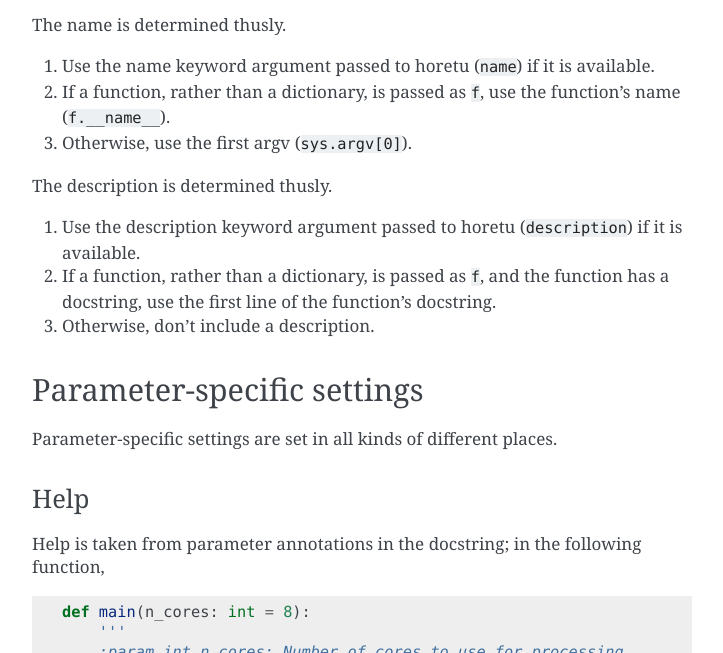
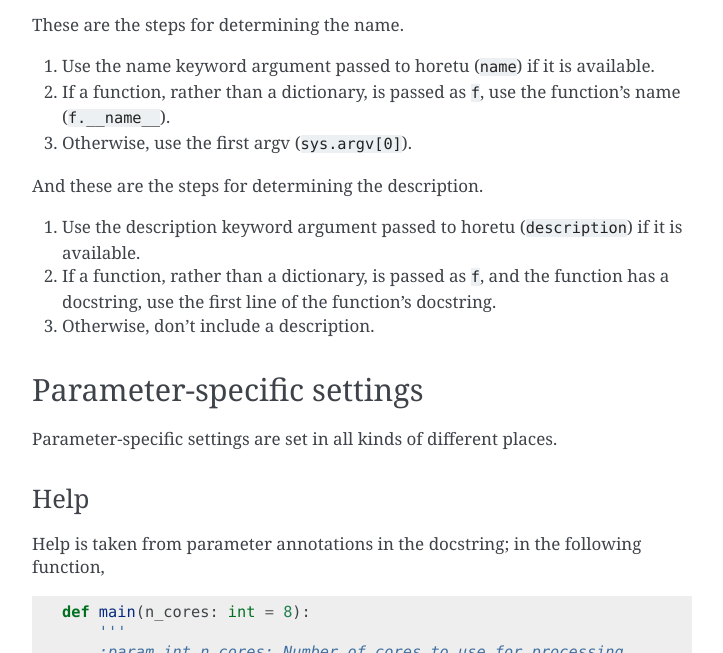
Before and after one commit to tlevine/horetu, a Sphinx documentation site: the page built from docs/settings.rst, in a window 1280 px wide and 900 px high, scrolled down 452 px, cut to the strip 247-900 px from the top of the window. Shown: the whole strip, without its empty margins (388-1111 px from the left). Built offline with Sphinx 7.4.7, drawn with Linux system fonts in a browser that asks for light colours.

Commit message:
remove "thusly"

```diff
--- a/docs/settings.rst
+++ b/docs/settings.rst
@@ -27,14 +27,14 @@ Each of these can be set in the call to horetu.
 
 .. autofunction:: horetu.horetu
 
-The name is determined thusly.
+These are the steps for determining the name.
 
 1. Use the name keyword argument passed to horetu (``name``) if it is available.
 2. If a function, rather than a dictionary, is passed as ``f``, use the function's
    name (``f.__name__``).
 3. Otherwise, use the first argv (``sys.argv[0]``).
 
-The description is determined thusly.
+And these are the steps for determining the description.
 
 1. Use the description keyword argument passed to horetu (``description``) if
    it is available.
```
